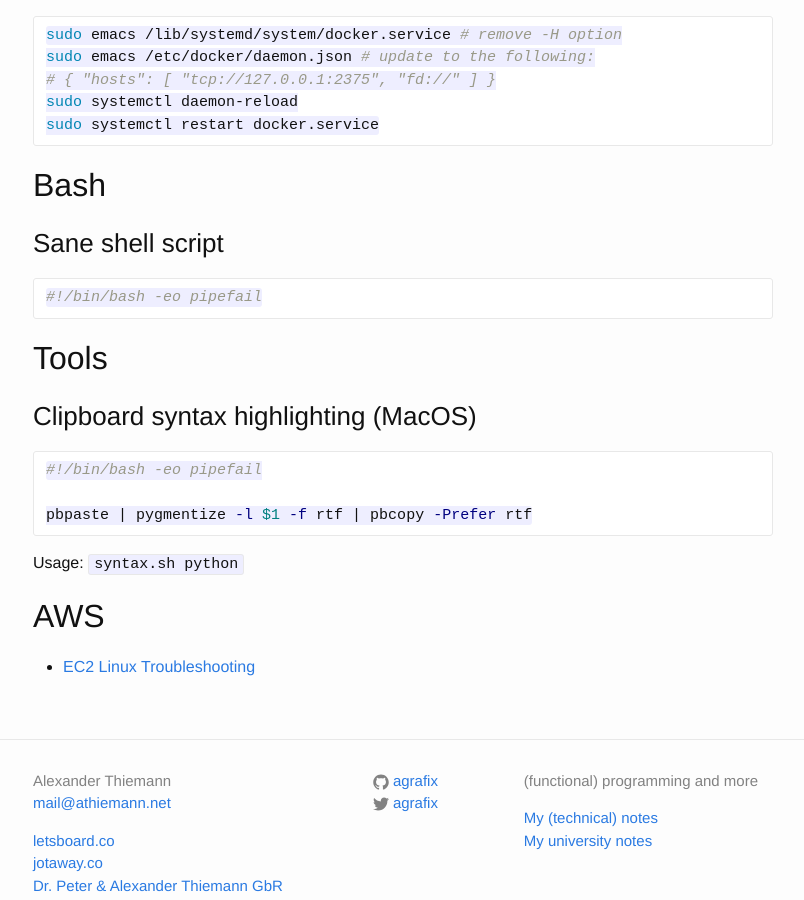
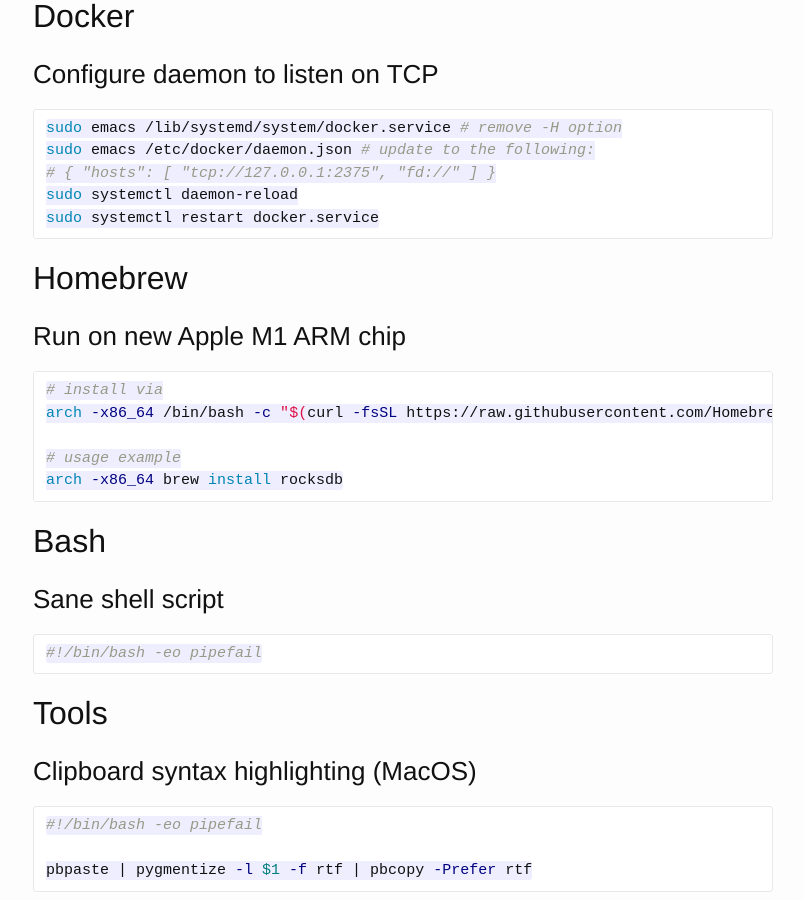
Before and after one commit to agrafix/homepage, a Jekyll site: the page built from notes.md, in a window 1280 px wide and 900 px high, scrolled down 3729 px. Shown: the whole window, without its empty margins (237-1041 px from the left). Built offline with Jekyll 4.4.1, drawn with Linux system fonts in a browser that asks for light colours; some of the changed text lies outside the part shown.

Commit message:
add some notes

````diff
--- a/notes.md
+++ b/notes.md
@@ -107,6 +107,9 @@ BlockName block = ^retTy(int foo, NSString *bar) {
 
 ## JavaScript / TypeScript
 
+### Install on Mac
+Use [nvm][nvm] to install and manage node & npm versions.
+
 ### ESLint and Prettier
 
 ```bash
@@ -177,6 +180,17 @@ sudo systemctl daemon-reload
 sudo systemctl restart docker.service
 ```
 
+## Homebrew
+
+### Run on new Apple M1 ARM chip
+```bash
+# install via
+arch -x86_64 /bin/bash -c "$(curl -fsSL https://raw.githubusercontent.com/Homebrew/install/master/install.sh)"
+
+# usage example
+arch -x86_64 brew install rocksdb
+```
+
 ## Bash
 
 ### Sane shell script
````
Also changed, not shown: other parts of notes.md (+1 -0 lines).
